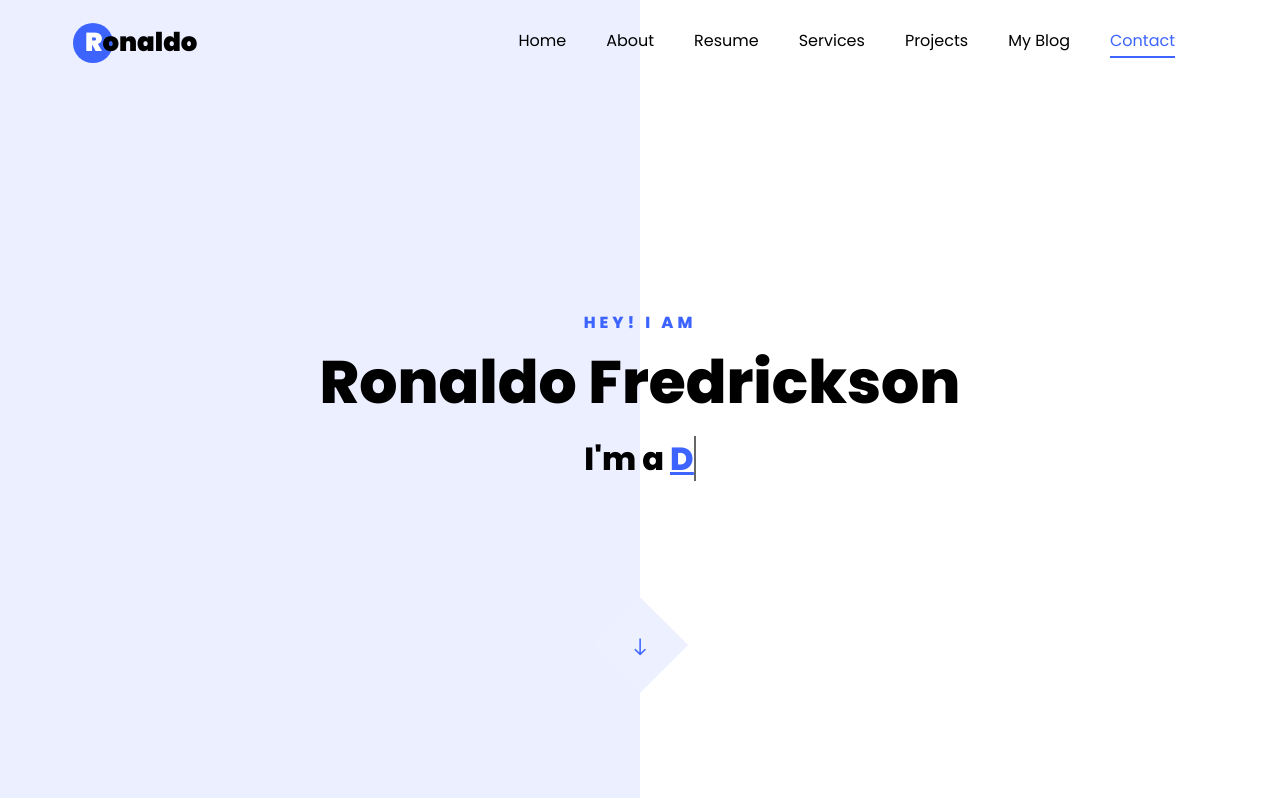
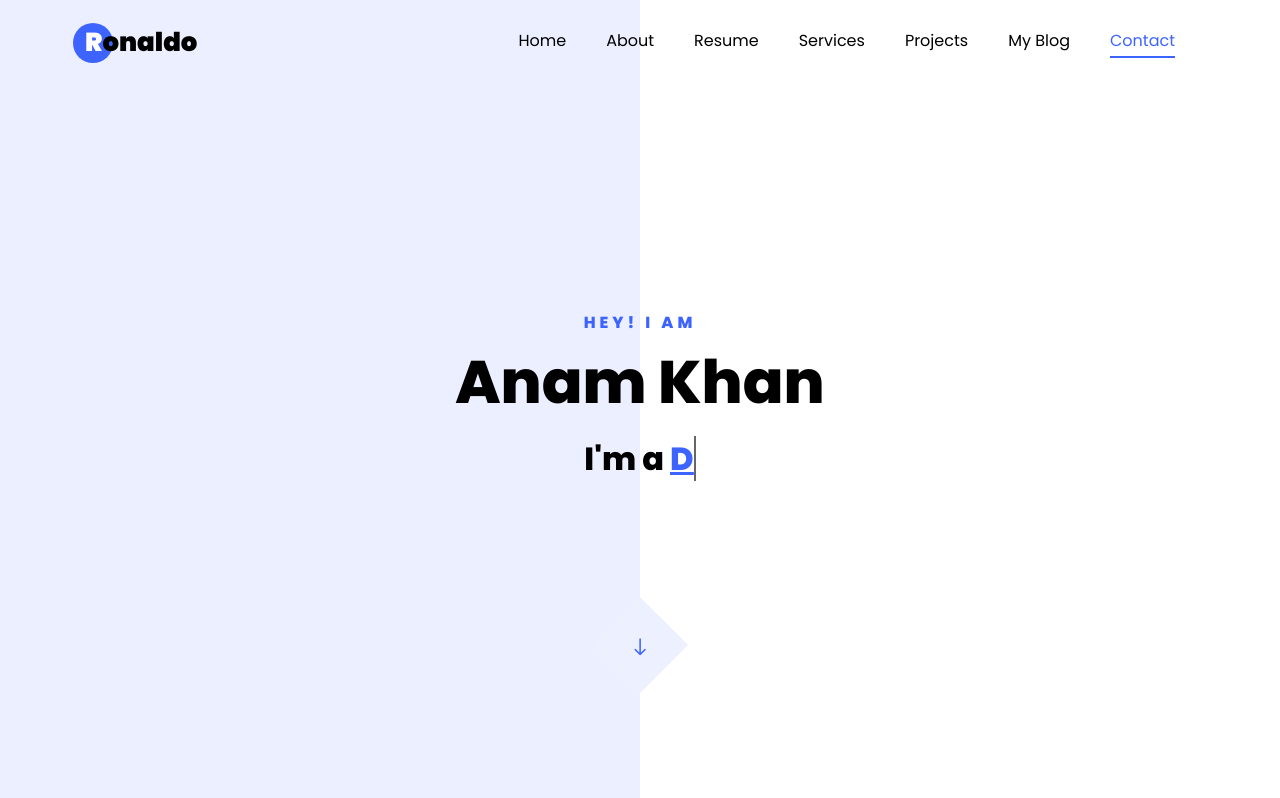
Before and after one commit to Anam2091/portfolio, a plain HTML site: page index.html in a window 1280 px wide. Shown: the top 798 px of the page. Drawn offline with Linux system fonts and the light colour scheme; files whose address does not match are found by name.

Commit message:
change name

```diff
--- a/index.html
+++ b/index.html
@@ -52,7 +52,7 @@
           <div class="col-lg-8 col-md-6 ftco-animate d-flex align-items-center">
           	<div class="text text-center">
           		<span class="subheading">Hey! I am</span>
-		  				<h1>Ronaldo Fredrickson</h1>
+		  				<h1>Anam Khan</h1>
 			  				<h2>I'm a
 								  <span
 								     class="txt-rotate"
```
